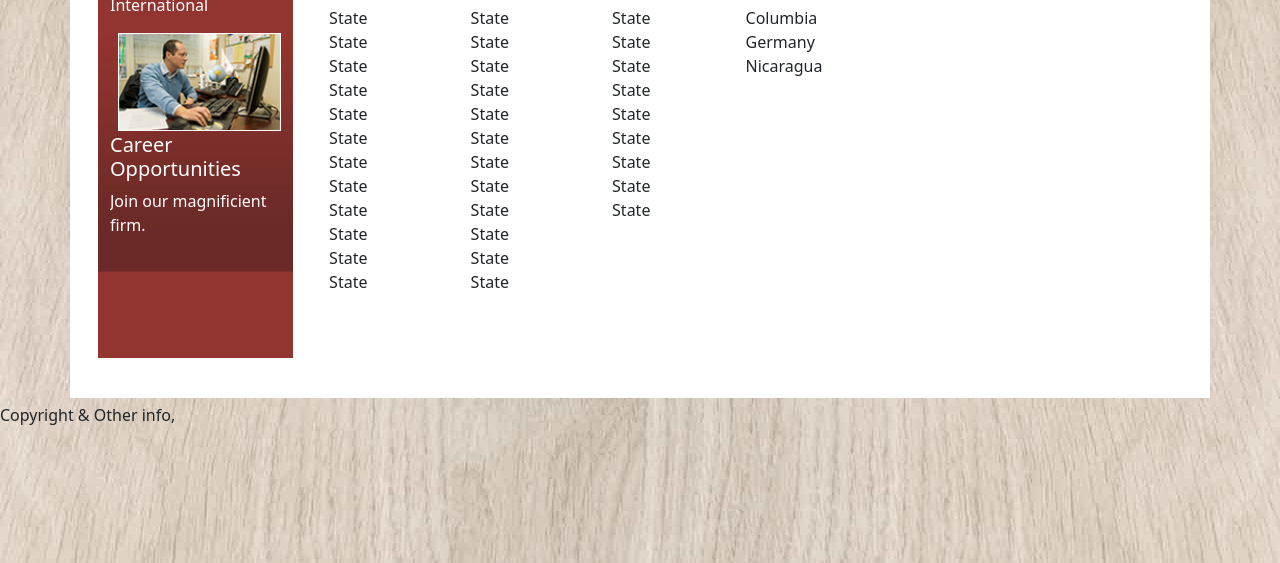
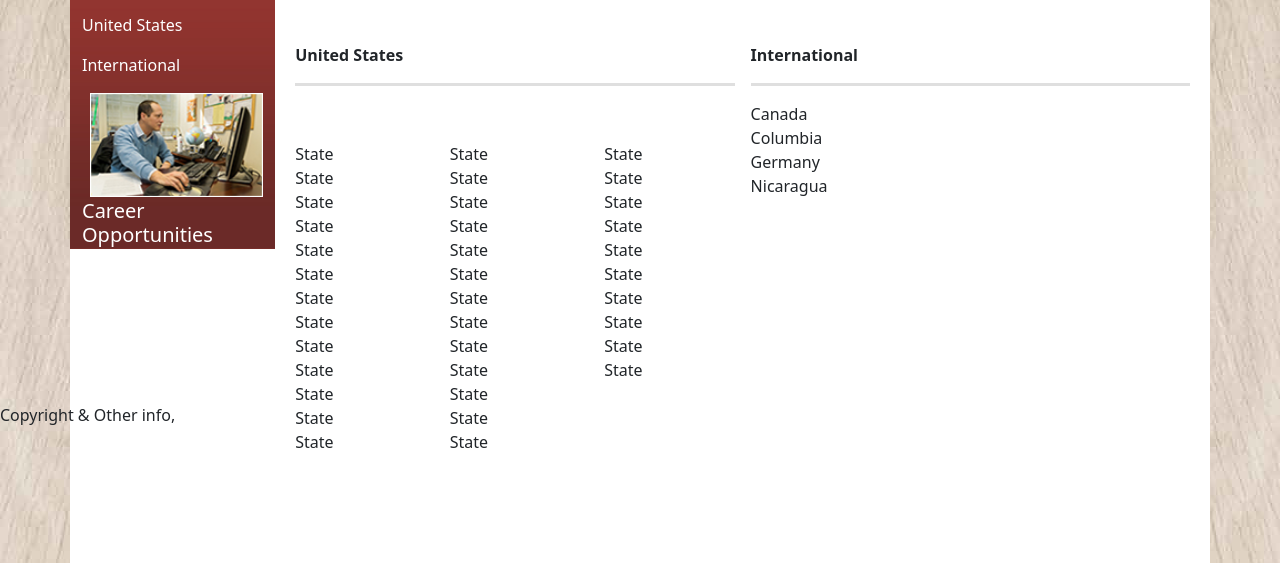
Before and after one commit to potatobeannato/Day4_NZA_Law_Group, a plain HTML site: page where_we_work/wherewework.html in a window 1280 px wide. Shown: the part 455-1018 px from the top of the page. Drawn offline with nearby package versions, Linux system fonts and the light colour scheme.

Commit message:
new changes

```diff
--- a/what_we_do/whatweDoandWork.css
+++ b/what_we_do/whatweDoandWork.css
@@ -20,7 +20,9 @@
   padding-top: 20px;
   padding-bottom: 40px;
 }
-
+p {
+  font-weight: 450;
+}
 /* What We Do Section */
 #col1 {
   background-image: url(images/nav_side.jpg);
--- a/where_we_work/whatweDoandWork.css
+++ b/where_we_work/whatweDoandWork.css
@@ -12,23 +12,37 @@
   width: 100vw;
   height: 100vh;
   background-position: center;
+  object-fit: contain;
+  overflow: hidden;
+  justify-content: center;
 }
 .container {
   background-color: white;
-  padding-left: 40px;
-  padding-right: 40px;
-  padding-top: 20px;
-  padding-bottom: 40px;
+  justify-content: center;
+  align-content: stretch;
+  padding-top: 40px;
+  height: 700px;
 }
-
+.row {
+  background-color: white;
+  justify-content: center;
+  align-content: center;
+  padding-top: 40px;
+  overflow: hidden;
+}
+p {
+  font-weight: 450;
+}
 /* What We Do Section */
 #col1 {
-  background-image: url(images/nav_side.jpg);
+  background-image: url(images/nav_side_sub.jpg);
   background-size: contain;
   overflow: hidden;
   max-width: 18%;
-  max-height: 100vh;
+  height: 50.8vh;
   background-position: center;
+  justify-content: flex-start;
+  overflow: hidden;
 }
 #col2 {
   padding: 0;
```
